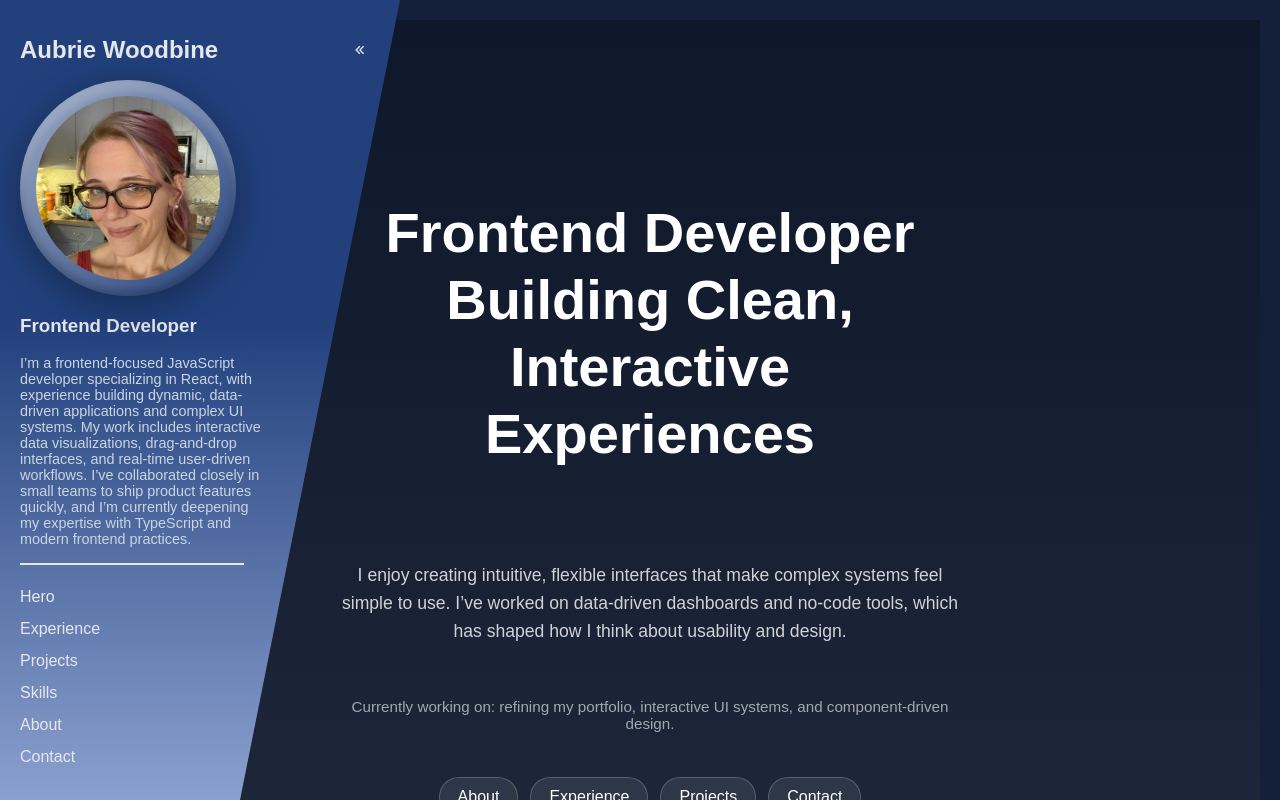
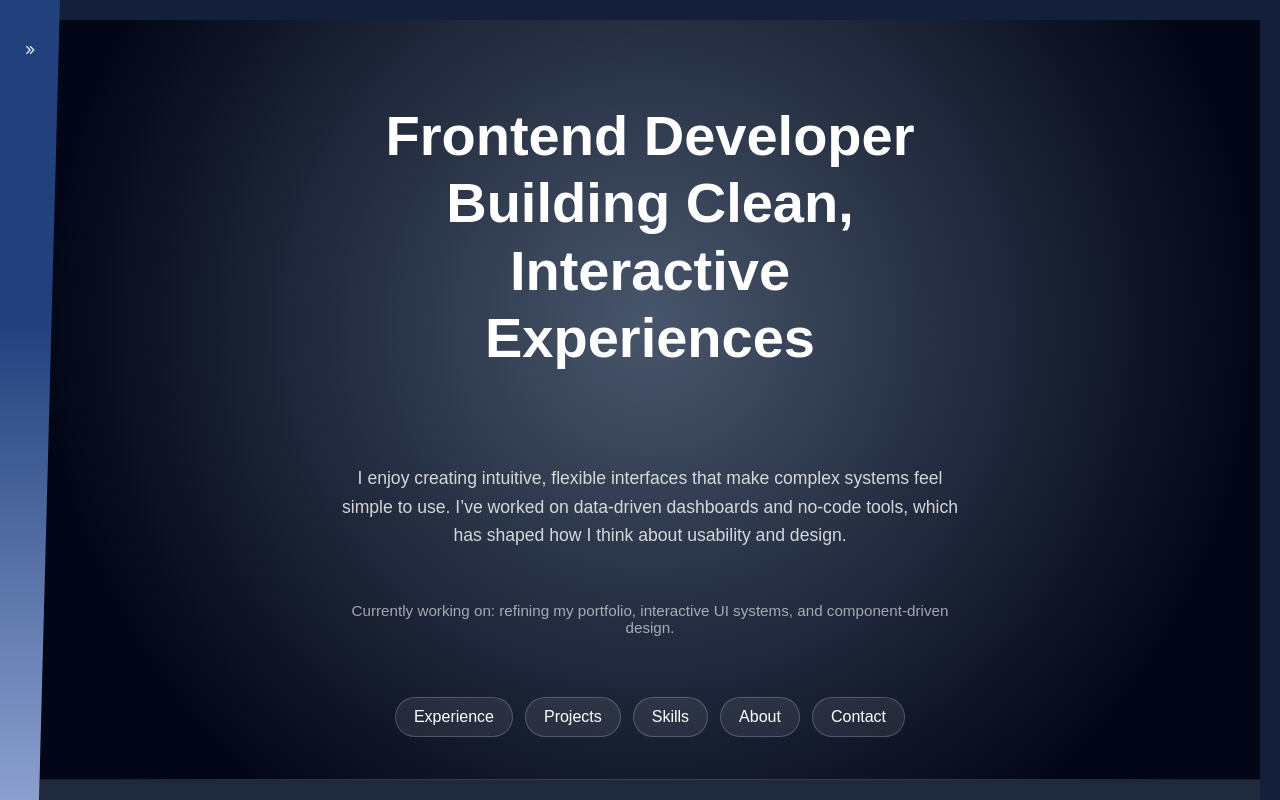
Before and after one commit to llfbh33/portfolio-update, a Next.js app: page / in a window 1280 px wide. Built offline with nearby package versions, Linux system fonts and the light colour scheme.

Commit message:
Added background color to hero section, set up the navigation, and updated the side bar

```diff
--- a/src/app/components/Hero.js
+++ b/src/app/components/Hero.js
@@ -11,7 +11,15 @@ const buttonStyle = {
     transition: "all 0.2s ease",
 };
 
-export default function Hero() {
+export default function Hero({ appSections, scrollToSection }) {
+    let sections = [
+        "Experience",
+        "Projects",
+        "Skills",
+        "About",
+        "Contact",
+    ];
+
     return (
         <section style={{
             width: "100%",
@@ -68,10 +76,14 @@ export default function Hero() {
                     flexWrap: "wrap",
                     marginTop: "10px",
                 }}>
-                    <a href="#about" style={buttonStyle}>About</a>
-                    <a href="#experience" style={buttonStyle}>Experience</a>
-                    <a href="#projects" style={buttonStyle}>Projects</a>
-                    <a href="#contact" style={buttonStyle}>Contact</a>
+                    {sections.map((section) => (
+                        <p onClick={() => scrollToSection(section.toLowerCase())}
+                            style={buttonStyle}
+                            key={section}
+                        >
+                            {section}
+                        </p>
+                    ))}
                 </div>
 
             </div>
--- a/src/app/components/Section.js
+++ b/src/app/components/Section.js
@@ -5,15 +5,18 @@ export default function Section({ title, children, index }) {
 
   return (
     <section
-    id={title.toLowerCase()}
+      id={title.toLowerCase()}
       style={{
         minHeight: "70vh", // gives breathing room without feeling empty
         padding: "60px 280px",
         display: "flex",
         flexDirection: "column",
         justifyContent: "center",
+        height: "100%",
 
-        background: isEven
+        background: title === "Hero" ?
+          "radial-gradient(circle at 50% 40%, #48566b 0%, #020617 80%)"
+          : isEven
           ? "linear-gradient(180deg, #0f172a, #1e293b)"
           : "linear-gradient(180deg, #1e293b, #334155)",
 
--- a/src/app/components/SideBar.js
+++ b/src/app/components/SideBar.js
@@ -96,7 +96,7 @@ export default function Sidebar({ appSections, sideBarOpen, setSideBarOpen, sect
                     opacity: sideBarOpen ? 1 : 0,
                     pointerEvents: sideBarOpen ? "auto" : "none",
                 }}>
-                    <div
+                    {/* <div
                         style={{
                             width: "60%",
                             aspectRatio: "1 / 1",
@@ -124,7 +124,7 @@ export default function Sidebar({ appSections, sideBarOpen, setSideBarOpen, sect
                                 objectFit: "cover",
                             }}
                         />
-                    </div>
+                    </div> */}
                     <div
                         style={{
                             width: "100%",
@@ -135,7 +135,7 @@ export default function Sidebar({ appSections, sideBarOpen, setSideBarOpen, sect
                         }}
                     >
                         <h3>Frontend Developer</h3>
-                        <p style={{ fontSize: "0.9em", color: "#cbd5e1", whiteSpace: "normal", paddingRight: "30px" }}>{personalSummary}</p>
+                        {/* <p style={{ fontSize: "0.9em", color: "#cbd5e1", whiteSpace: "normal", paddingRight: "30px" }}>{personalSummary}</p> */}
                         <p style={{ border: '1px solid #e5e7eb', width: "80%" }}></p>
                         <nav>
                             <ul style={{ listStyle: "none", padding: 0, lineHeight: "2em" }}>
--- a/src/app/page.js
+++ b/src/app/page.js
@@ -9,7 +9,7 @@ import Skills from "./components/Skills";
 import About from "./components/About";
 
 export default function Home() {
-  let [sideBarOpen, setSideBarOpen] = useState(true);
+  let [sideBarOpen, setSideBarOpen] = useState(false);
   let [selectedSection, setSelectedSection] = useState("Experience");
 
   let sections = [
```
